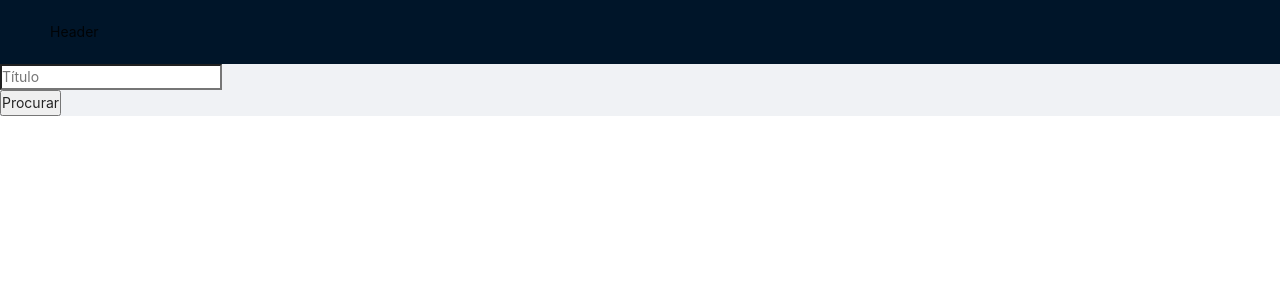
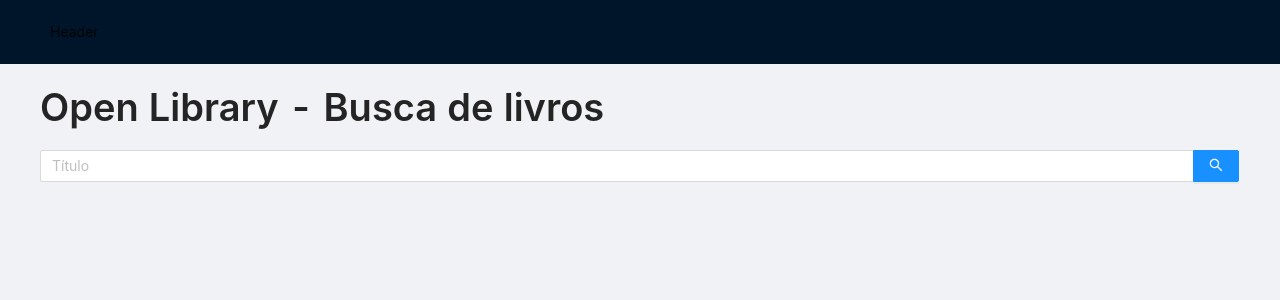
Before and after one commit to rodamaral/react-openlibrary, a React (Create React App) app: page / in a window 1280 px wide. Shown: the top 300 px of the page. Built offline with nearby package versions, Linux system fonts and the light colour scheme.

Commit message:
Pagination

```diff
--- a/src/App.tsx
+++ b/src/App.tsx
@@ -11,9 +11,7 @@
 
     return (
         <>
-            <main>
-                <Routes />
-            </main>
+            <Routes />
 
             <ToastContainer />
         </>
--- a/src/components/SearchTitle/SearchTitle.tsx
+++ b/src/components/SearchTitle/SearchTitle.tsx
@@ -1,3 +1,4 @@
+import { Input, Typography } from 'antd'
 import React, { ChangeEvent, Dispatch, FormEvent, SetStateAction } from 'react'
 
 interface Props {
@@ -14,26 +15,19 @@
 
     return (
         <section>
-            <div>
-                <form onSubmit={onSearch}>
-                    <div>
-                        <div>
-                            <input
-                                type="text"
-                                placeholder="Título"
-                                defaultValue={query}
-                                onChange={onQueryChange}
-                            />
-                        </div>
+            <Typography>
+                <Typography.Title>Open Library - Busca de livros</Typography.Title>
+            </Typography>
 
-                        <div>
-                            <button type="submit" disabled={isFetching}>
-                                Procurar
-                            </button>
-                        </div>
-                    </div>
-                </form>
-            </div>
+            <form onSubmit={onSearch}>
+                <Input.Search
+                    placeholder="Título"
+                    value={query}
+                    onChange={onQueryChange}
+                    loading={isFetching}
+                    enterButton
+                />
+            </form>
         </section>
     )
 }
--- a/src/components/WorkList/WorkList.tsx
+++ b/src/components/WorkList/WorkList.tsx
@@ -1,37 +1,46 @@
-import { Spin } from 'antd'
+import { Pagination, Spin } from 'antd'
 import WorkLine from 'components/WorkLine'
-import React, { Dispatch, SetStateAction } from 'react'
+import React, { Dispatch, SetStateAction, useMemo } from 'react'
 import IDoc from 'types/IDoc'
 
 interface Props {
     isFetching: boolean
     works: IDoc[]
+    page: number
     numFound: number
     setPage: Dispatch<SetStateAction<number>>
-    get: () => Promise<void>
 }
 
-const WorkList = ({ works, numFound, isFetching, setPage, get }: Props) => {
-    const onClick = () => {
-        setPage((p) => p + 1)
-        get()
+const WorkList = ({ works, page, numFound, isFetching, setPage }: Props) => {
+    const totalPages = useMemo(() => Math.ceil(numFound / works.length), [works, numFound])
+
+    const onChange = (page: number) => {
+        setPage(page)
     }
 
     return (
         <section>
             <Spin spinning={isFetching} size="large">
                 {works.length > 0 && (
-                    <p>
-                        Showing <strong>{works.length}</strong> of <strong>{numFound}</strong>{' '}
-                        results.
-                    </p>
+                    <>
+                        <p>
+                            Showing <strong>{works.length}</strong> of <strong>{numFound}</strong>{' '}
+                            results.
+                        </p>
+
+                        {totalPages > 1 && (
+                            <Pagination
+                                onChange={onChange}
+                                defaultCurrent={page}
+                                total={totalPages}
+                            />
+                        )}
+                    </>
                 )}
 
                 {works.map((work) => (
                     <WorkLine key={work.key} work={work} />
                 ))}
-
-                {works.length < numFound && <button onClick={onClick}>Próximo</button>}
             </Spin>
         </section>
     )
--- a/src/pages/Home.tsx
+++ b/src/pages/Home.tsx
@@ -1,9 +1,9 @@
 import { Layout } from 'antd'
 import SearchTitle from 'components/SearchTitle'
 import WorkList from 'components/WorkList'
-import React, { FormEvent, useEffect, useState } from 'react'
+import React, { FormEvent, useCallback, useEffect, useState } from 'react'
 import { toast } from 'react-toastify'
-import { useAsyncFn } from 'react-use'
+import { useAsyncFn, useUpdateEffect } from 'react-use'
 import { search } from 'services/openLibrary'
 import IDoc from 'types/IDoc'
 
@@ -21,7 +21,7 @@
     const works: IDoc[] = state.value?.docs || []
     const numFound: number = state.value?.numFound || 0
 
-    const trySearch = () => {
+    const trySearch = useCallback(() => {
         if (query !== '') {
             get()
         } else {
@@ -29,7 +29,7 @@
                 position: toast.POSITION.BOTTOM_LEFT,
             })
         }
-    }
+    }, [get, query])
 
     const onSearch = (event: FormEvent<HTMLFormElement>) => {
         event.preventDefault()
@@ -45,11 +45,16 @@
         }
     }, [state.error])
 
+    useUpdateEffect(() => {
+        trySearch()
+    }, [page])
+
     return (
         <Layout>
             <Header>Header</Header>
 
-            <Content>
+            <Content style={{ marginLeft: 20, marginRight: 20, minHeight: 'calc(100vh - 64px)' }}>
+                <div style={{ margin: '20px auto', maxWidth: 1200 }}>
                     <SearchTitle
                         query={query}
                         setQuery={setQuery}
@@ -59,11 +64,12 @@
 
                     <WorkList
                         works={works}
+                        page={page}
                         isFetching={state.loading}
                         numFound={numFound}
                         setPage={setPage}
-                    get={get}
                     />
+                </div>
             </Content>
         </Layout>
     )
```
Lines whose indentation alone changed are shown as unchanged.
